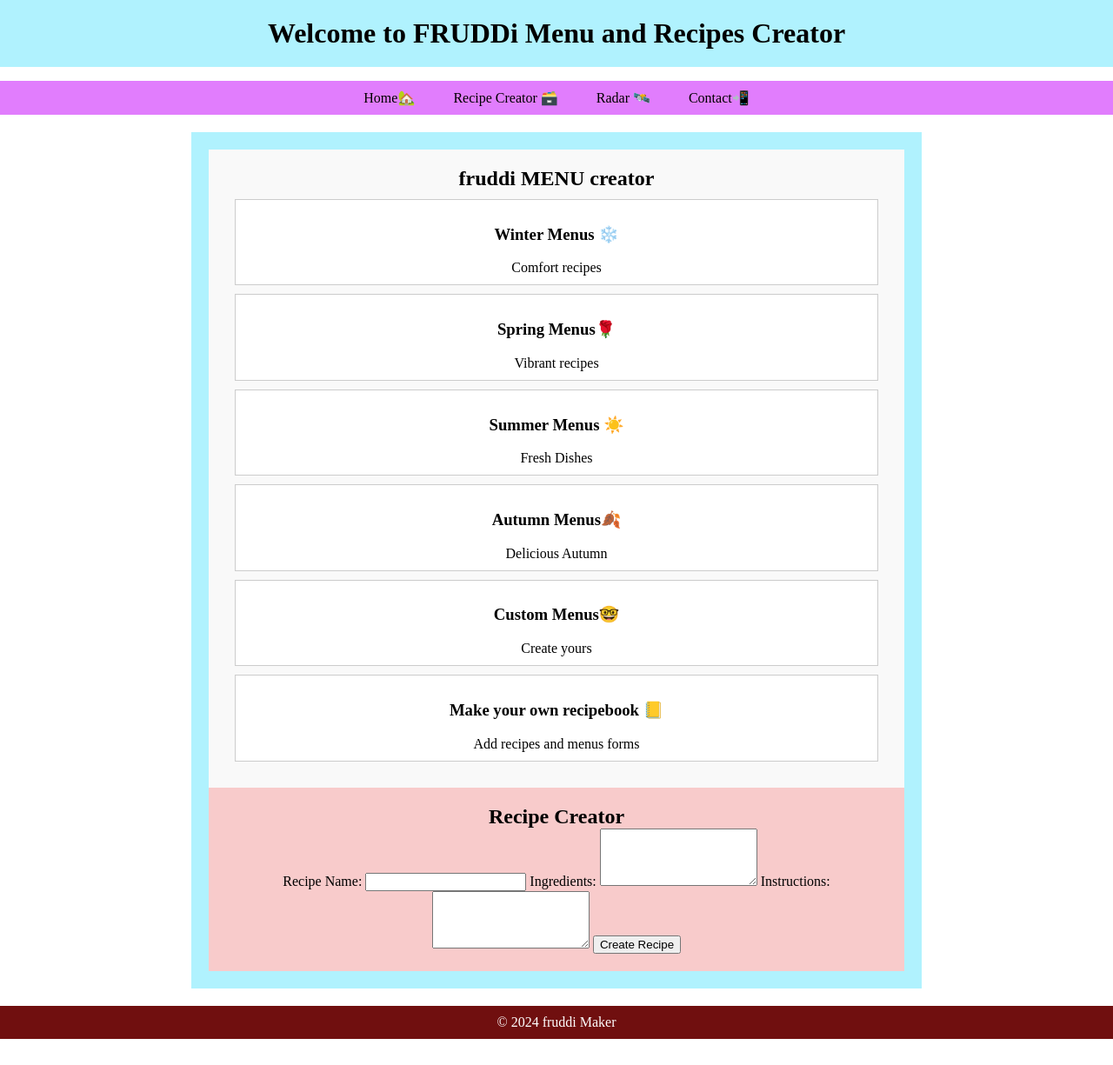
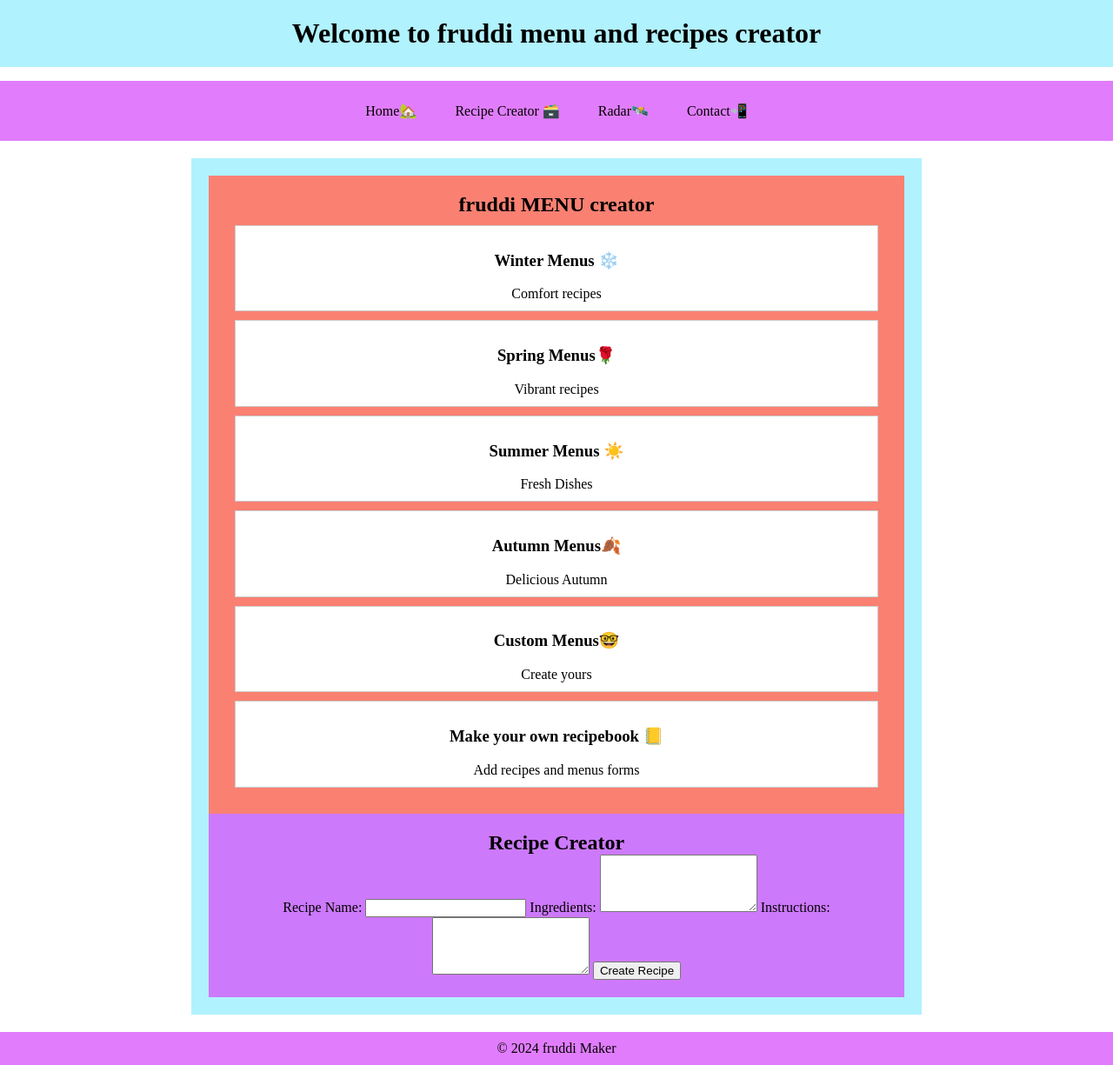
Before and after one commit to carlosgrprr/carlosgrprr.github.io, a website: page index.html in a window 1280 px wide. Shown: the whole page at 87% size. Before the commit the page ends 1195 px from the top, so only its background shows below. Drawn offline with Linux system fonts and the light colour scheme.

Commit message:
Estilos y colores

```diff
--- a/index.html
+++ b/index.html
@@ -8,13 +8,13 @@
 </head>
 <body>
     <header>
-        <h1>Welcome to FRUDDi Menu and Recipes Creator</h1>
+        <h1>Welcome to fruddi menu and recipes creator</h1>
     </header>
     <nav>
         <ul>
             <li><a href="/">Home🏡 </a></li>
             <li><a href="/menu/recipeCreator.html">Recipe Creator 🗃️ </a></li>
-            <li><a href="/menu/radar.html">Radar 🛰️</a></li>
+            <li><a href="/menu/radar.html">Radar🛰️</a></li>
             <li><a href="/menu/contact.html">Contact📲</a></li>
         </ul>
     </nav>
--- a/style.css
+++ b/style.css
@@ -23,7 +23,7 @@ nav ul {
     list-style-type: none;
     background-color: #d751fcbe;
     text-align: center;
-    padding: 10px;
+    padding: 25px;
 }
 
 nav ul li {
@@ -48,20 +48,20 @@ main {
 /* Style the footer */
 footer {
     text-align: center;
-    background-color: #700f0f;
-    color: white;
+    background-color: #d751fcbe;
+    color: black;
     padding: 10px;
 }
 
 
 #menus {
-    background-color: #f9f9f9;
+    background-color: salmon;
     padding: 20px;
 }
 
 /* Style the recipes section */
 #recipes {
-    background-color: #f8cbcb;
+    background-color: #d751fcbe;
     padding: 20px;
 }
 
```
